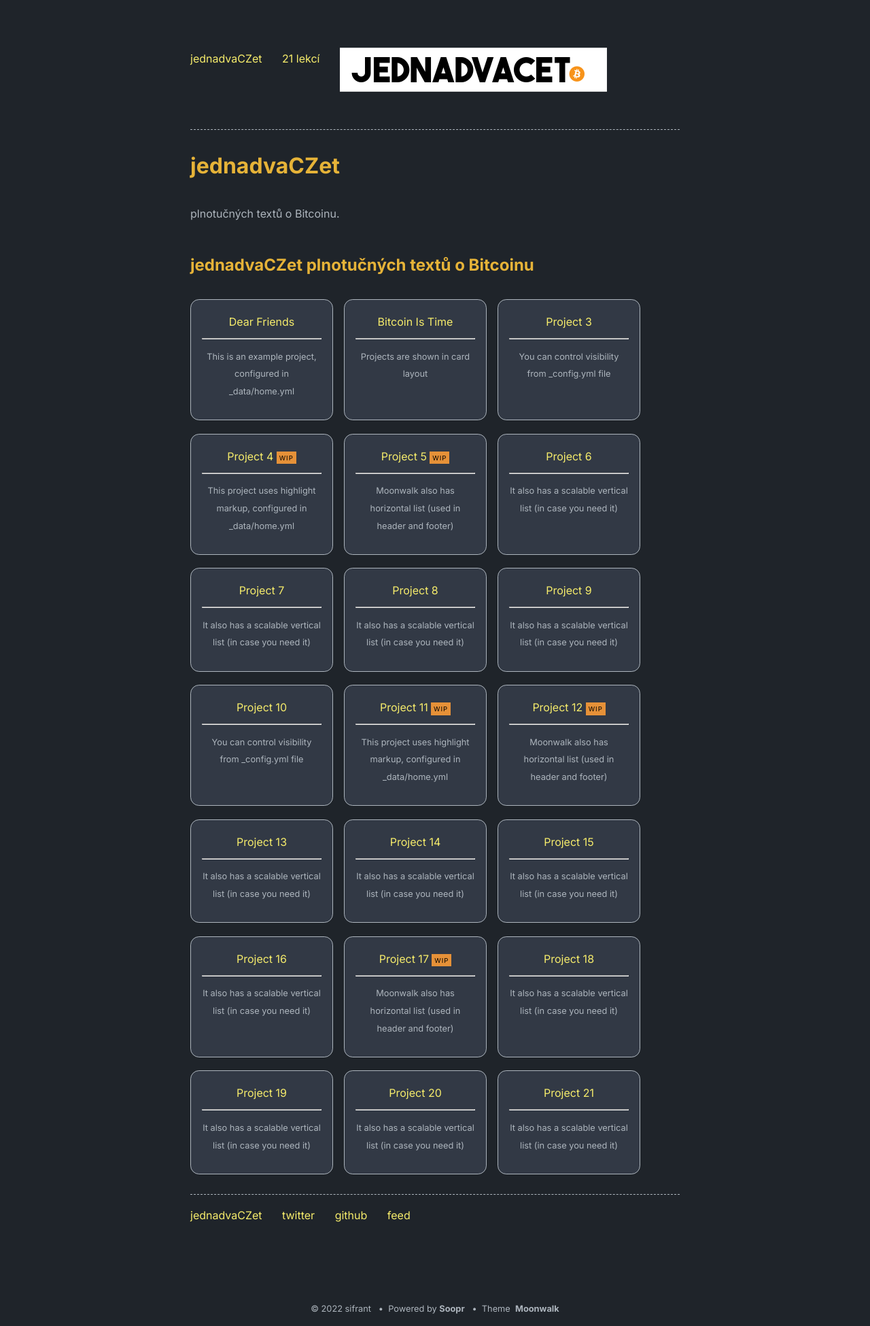
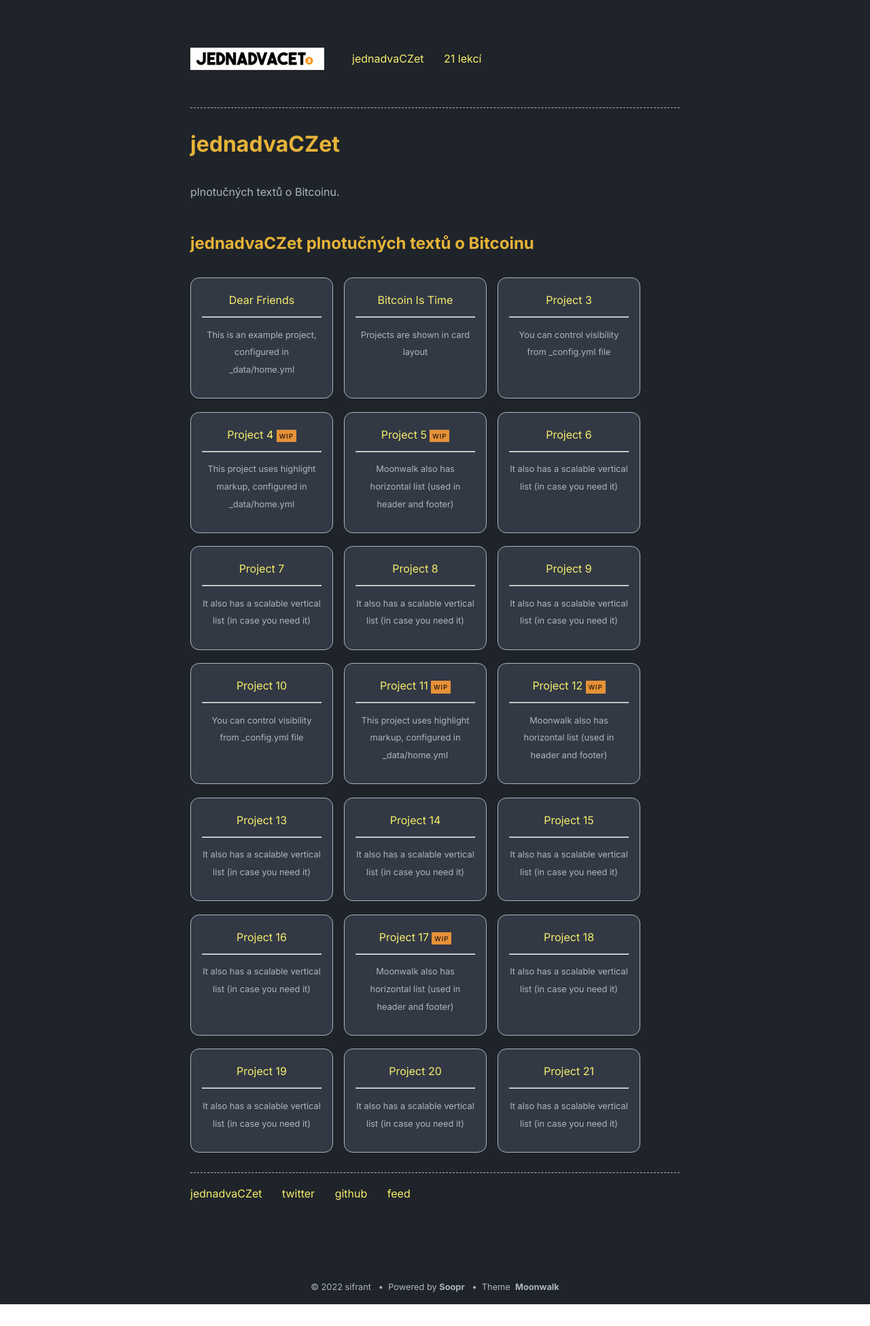
Before and after one commit to abhinavs/moonwalk, a Jekyll site: the page built from index.md, in a window 1280 px wide. Shown: the whole page at 68% size. Built offline with Jekyll 4.4.1, drawn with Linux system fonts in a browser that asks for light colours; after the commit the page ends 1918 px from its top, so only the background shows below that.

Commit message:
header layout

```diff
--- a/_data/home.yml
+++ b/_data/home.yml
@@ -1,12 +1,16 @@
 navbar_entries:
+  - title: <img src="21mini.png" alt="twentyone.world">
+    url: https://twentyone.world/
+
+  - title:
+    url:
+
   - title: jednadvaCZet
     url: jednadvacet
 
   - title: 21 lekcí
     url: https://sifrant.github.io/21lekci
 
-  - title: <img src="jednadvacet.png" alt="twentyone.world">
-    url: https://twentyone.world/
 
 project_entries:
   - title: Dear Friends
```
